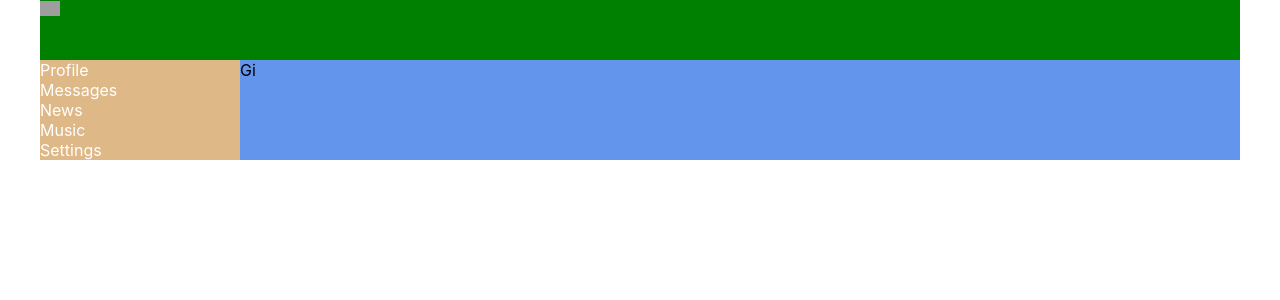
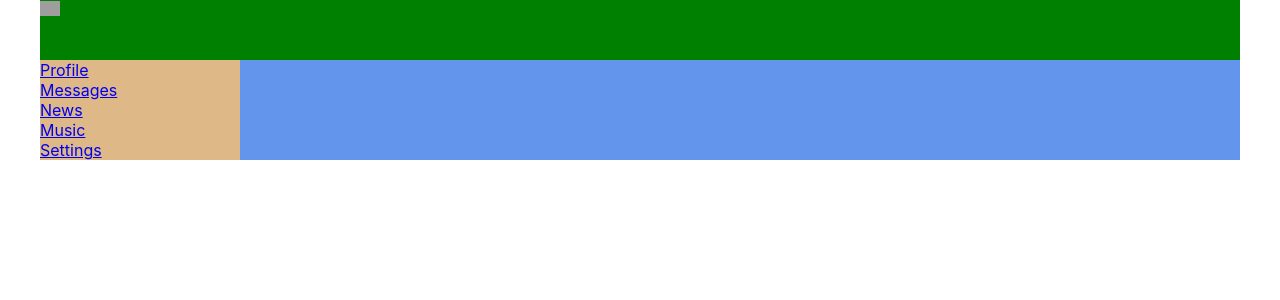
Before and after one commit to lgnvmaksim/samurai-way-main, a React (Create React App) app: page / in a window 1280 px wide. Shown: the top 300 px of the page. Built offline with nearby package versions, Linux system fonts and the light colour scheme; grey boxes are pictures that could not be loaded.

Commit message:
do href for Profile

```diff
--- a/src/App.tsx
+++ b/src/App.tsx
@@ -4,16 +4,22 @@
 import {Navbar} from "./components/Navbar/Navbar";
 import {Profile} from "./components/Profile/Profile";
 import {Dialogs} from "./components/Dialogs/Dialogs";
+import {BrowserRouter, Route} from "react-router-dom";
 
 export const App = () => {
     return (
+        <BrowserRouter>
         <div className="app-wrapper">
             <Header/>
             <Navbar/>
-            {/*<Profile/>*/}
             <div  className={'app-wrapper-content'}>
-            <Dialogs/>
+                <Route path='/dialogs' component={Dialogs}/>
+                <Route path='/profile' component={Profile}/>
+                <Route path='/News' component={Profile}/>
+                <Route path='/Music' component={Profile}/>
+                <Route path='/Settings' component={Profile}/>
             </div>
         </div>
+            </BrowserRouter>
     )
 }
--- a/src/components/Navbar/Navbar.tsx
+++ b/src/components/Navbar/Navbar.tsx
@@ -5,19 +5,19 @@
     return (
         <nav className={s.nav}>
             <div className={s.item}>
-                <a>Profile</a>
+                <a href='/profile'>Profile</a>
             </div>
             <div className={s.item}>
-                <a>Messages</a>
+                <a href='/Messages'>Messages</a>
             </div>
             <div className={s.item}>
-                <a>News</a>
+                <a href='/News'>News</a>
             </div>
             <div className={s.item}>
-                <a>Music</a>
+                <a href='/Music'>Music</a>
             </div>
             <div className={s.item}>
-                <a>Settings</a>
+                <a href='/Settings'>Settings</a>
             </div>
         </nav>
     )
```
